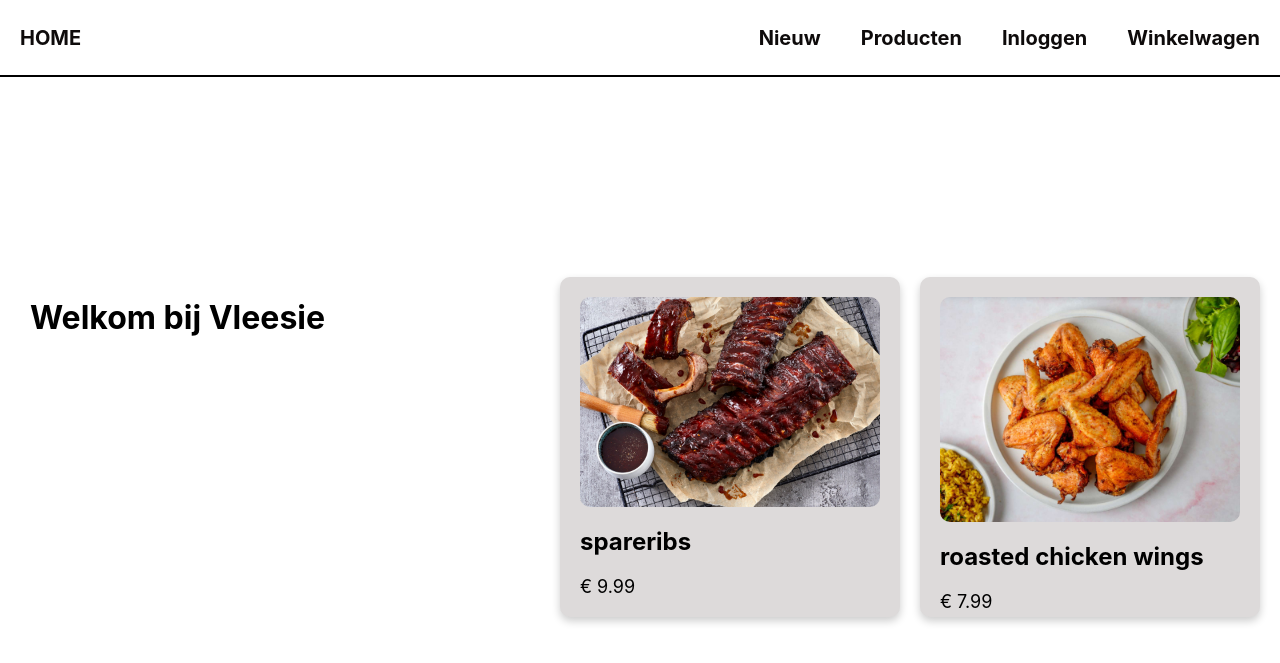
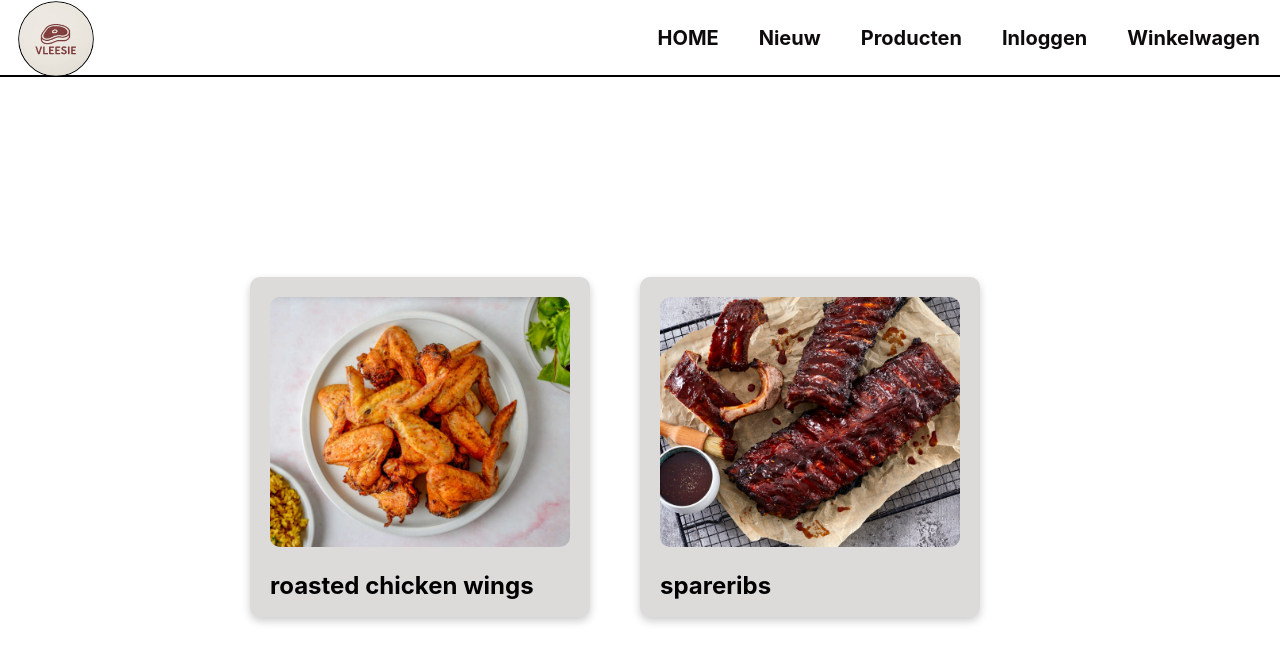
Before and after one commit to punthenk/vleesie_webshop, a PHP site: page / in a window 1280 px wide. Shown: the top 663 px of the page. Run offline with PHP 8.4, Linux system fonts and the light colour scheme; some web fonts are replaced.

Commit message:
small changes to design

```diff
--- a/design/css/style.css
+++ b/design/css/style.css
@@ -3,25 +3,22 @@ body {
     margin: 0;
     padding: 0;
 }
-
-.text-container {
+.child {
     display: flex;
-    margin-left: 30px;
-    position: relative;
     justify-content: center;
     align-items: center;
-    margin-top: 200px;
-    display: flex;
-    flex-direction: column;
-    align-items: flex-start;
-    width: 40%;
-    /* background-color: aquamarine; */
-    position: absolute;
-
+    /* height: 50vh; */
+    /* background-color: #f0f0f0; */
+    /* background-image: url("https://images.unsplash.com/photo-1506748686214-e9df14d4d9d0?crop=entropy&cs=tinysrgb&fit=max&fm=jpg&ixid=MnwzNjUyOXwwfDF8c2VhcmNofDJ8fGZsb3dlcnxlbnwwfHx8fDE2OTY5NTQ1MjA&ixlib=rb-4.0.3&q=80&w=1080"); */
+}
+.text-container {
+    margin: 0 auto;
+    width: 500px;
+    /* background-color: #bd2525; */
+    text-align: center;
 }
 p {
     font-size: 18px;
-
     margin: 0;
     padding: 0;
 }
@@ -32,16 +29,15 @@ p {
     background-color: #dddada;
     border-radius: 10px;
     box-shadow: 0 4px 8px rgba(0, 0, 0, 0.2);
-    margin-left: auto;
-    display: flex;
+    /* margin-left: auto; */
+    /* display: flex; */
     flex-direction: column;
     padding: 20px;
     cursor: pointer;
     transition: transform 0.3s ease-in-out;
     overflow: hidden;
-    float: right;
-    margin-right: 20px;
-    float : right;
+    /* float: right; */
+    margin-right: 50px;
 }
 .product-card:hover {
     transform:scale(1.02);
--- a/design/index.html
+++ b/design/index.html
@@ -25,7 +25,7 @@
             </div>
 
             <div>
-                <!-- <a class="logo-vleesie" href="index.html"><img src="/design/img/vleesie-logo.png"  /></a> -->
+                <a class="logo-vleesie" href="index.html"><img src="/img/vleesie-logo.png" alt="logo henk" /></a>
                 <a class="nav-link hide-on-mobile" href="index.html">HOME</a>
                 <a class="nav-link hide-on-mobile" href="#">Nieuw</a>
                 <a class="nav-link hide-on-mobile" href="product.html">Producten</a>
@@ -35,19 +35,19 @@
                 <img src="/img/hamburger.png" alt=""/></a>
             </div>
         </nav>
-
-        <div class="text-container">
+        <!-- <div class="text-container">
             <h1>Welkom bij Vleesie</h1>
-            <!-- <p>
+            <p>
                 Bij Vleesie draait alles om kwaliteit en smaak. Ontdek ons brede
                 assortiment aan verse vleesproducten, zorgvuldig geselecteerd en
                 met liefde bereid. Of je nu op zoek bent naar een sappige steak,
                 malse kipfilet of ambachtelijke specialiteiten, bij Vleesie ben
                 je aan het juiste adres. Bestel eenvoudig online en geniet van
                 de beste producten, direct bij jou thuisbezorgd.
-            </p> -->
-        </div>
+            </p>
+        </div> -->
         <!-- <input type="text" placeholder="Zoekbalk" class="search-bar" /> -->
+         <div class="child">
         <div class="product-card">
         <img src="/img/roasted-chicken-wings.jpg" alt="roasted-chicken-wings">
         <h2>roasted chicken wings</h2>
@@ -58,7 +58,7 @@
         <h2>spareribs</h2>
         <p>€ 9.99</p>
         </div>
-
+        </div>
     </body>
     <script src="/js/navbar.js"></script>
 </html>
```
